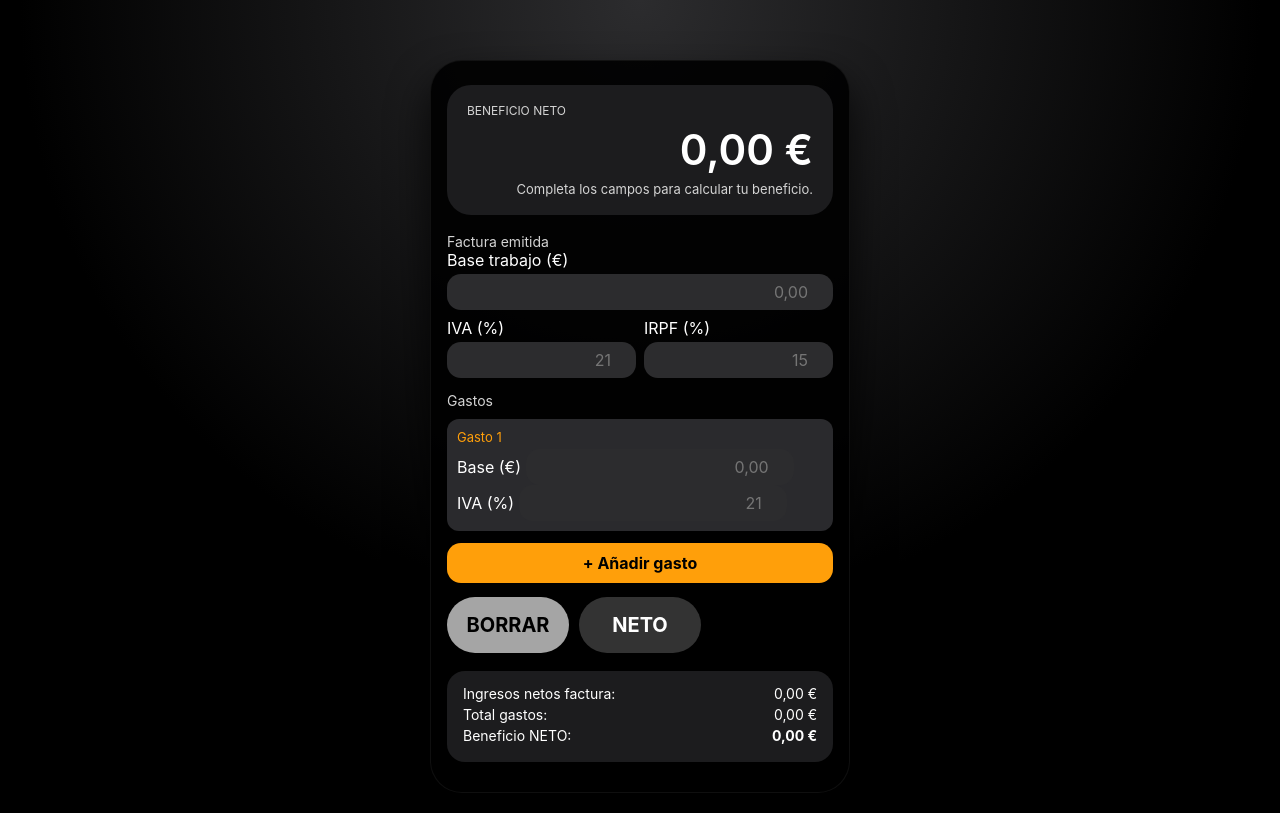
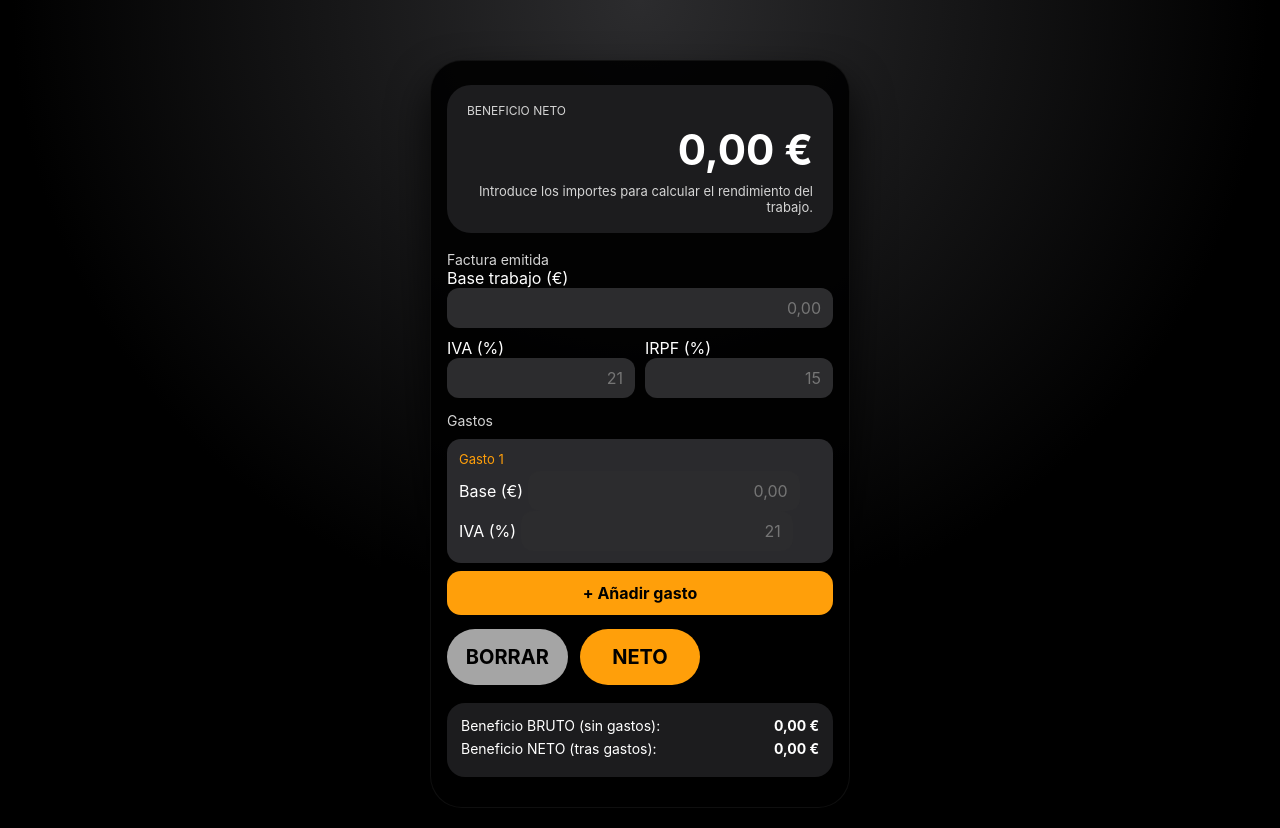
Before and after one commit to PedroGuillermoCaravaca/calculadora-autonomos, a plain HTML site: page index.html in a window 1280 px wide. Both pictures are taken after a click on the button "BORRAR". Drawn offline with Linux system fonts and the light colour scheme.

Commit message:
Refactor styles and update HTML structure

```diff
--- a/index.html
+++ b/index.html
@@ -10,9 +10,9 @@
       --bg-screen: #1c1c1e;
       --text-main: #ffffff;
       --text-muted: #d4d4d4;
-      --bg-key-dark: #333333;
-      --bg-key-light: #a5a5a5;
-      --bg-key-accent: #ff9f0a;
+      --btn-light: #a5a5a5;
+      --btn-dark: #333333;
+      --btn-accent: #ff9f0a;
     }
 
     * {
@@ -40,31 +40,26 @@
       border: 1px solid rgba(255,255,255,0.06);
     }
 
+    /* Pantalla */
     .screen {
       background: var(--bg-screen);
       border-radius: 24px;
       padding: 18px 20px;
       margin-bottom: 18px;
-      min-height: 130px;
-      display: flex;
-      flex-direction: column;
-      justify-content: space-between;
     }
-
     .screen-title {
       font-size: 12px;
       color: var(--text-muted);
+      margin-bottom: 6px;
       text-transform: uppercase;
-      margin-bottom: 6px;
     }
-
     .screen-main {
       text-align: right;
       font-size: 42px;
-      font-weight: 600;
+      font-weight: bold;
       color: white;
+      margin-bottom: 8px;
     }
-
     .screen-sub {
       text-align: right;
       font-size: 13px;
@@ -72,33 +67,32 @@
       white-space: pre-line;
     }
 
+    /* Etiquetas */
     .section-title {
       font-size: 14px;
       color: var(--text-muted);
       margin-top: 14px;
     }
 
+    /* Inputs */
     .inputs {
       display: grid;
       grid-template-columns: repeat(4, 1fr);
-      gap: 8px;
-      margin-bottom: 10px;
+      gap: 10px;
     }
-
     .input-block {
       grid-column: span 2;
       display: flex;
       flex-direction: column;
-      gap: 4px;
     }
-
     .input-block.full {
       grid-column: span 4;
     }
 
-    input[type="number"] {
-      padding: 8px 10px;
-      border-radius: 14px;
+    input[type="number"],
+    input[type="text"] {
+      padding: 10px 12px;
+      border-radius: 12px;
       border: none;
       background: #2c2c2e;
       color: white;
@@ -106,108 +100,99 @@
       text-align: right;
     }
 
+    /* Gastos dinámicos */
     .dynamic-gasto {
-      margin: 10px 0 6px 0;
-      padding: 10px;
       background: #2a2a2d;
-      border-radius: 12px;
+      padding: 12px;
+      border-radius: 14px;
+      margin-top: 10px;
     }
-
     .dynamic-gasto-title {
+      color: var(--btn-accent);
       font-size: 13px;
       margin-bottom: 4px;
-      color: #ff9f0a;
     }
 
     .add-btn {
       width: 100%;
-      background: #ff9f0a;
+      background: var(--btn-accent);
       color: black;
-      padding: 10px 0;
-      margin-top: 6px;
+      padding: 12px 0;
       border-radius: 14px;
-      text-align: center;
-      font-weight: bold;
-      cursor: pointer;
       border: none;
       font-size: 16px;
+      font-weight: bold;
+      margin-top: 8px;
+      cursor: pointer;
     }
 
+    /* Botones */
     .keypad-row {
       display: grid;
-      grid-template-columns: repeat(3,1fr);
-      gap: 10px;
+      grid-template-columns: repeat(3, 1fr);
+      gap: 12px;
       margin-top: 14px;
     }
 
     .btn {
+      padding: 16px 0;
+      border-radius: 999px;
       border: none;
-      border-radius: 999px;
-      padding: 16px 0;
       font-size: 20px;
+      font-weight: bold;
       cursor: pointer;
-      color: white;
-      font-weight: bold;
     }
+    .btn-light { background: var(--btn-light); color: black; }
+    .btn-accent { background: var(--btn-accent); color: black; }
 
-    .btn-light {
-      background: var(--bg-key-light);
-      color: black;
-    }
-
-    .btn-dark {
-      background: var(--bg-key-dark);
-    }
-
+    /* Resumen */
     .summary {
+      background: #1c1c1e;
+      padding: 14px;
+      border-radius: 18px;
       margin-top: 18px;
-      padding: 14px 16px;
-      background: #1c1c1e;
-      border-radius: 18px;
       font-size: 14px;
     }
-
     .summary-row {
       display: flex;
       justify-content: space-between;
-      margin-bottom: 4px;
+      margin-bottom: 6px;
     }
-
     .strong span:last-child {
       font-weight: bold;
     }
   </style>
 </head>
+
 <body>
   <div class="calculator">
 
     <!-- Pantalla -->
     <div class="screen">
-      <div>
-        <div class="screen-title">Beneficio NETO</div>
-        <div id="screenMain" class="screen-main">0,00 €</div>
-      </div>
+      <div class="screen-title">Beneficio NETO</div>
+      <div id="screenMain" class="screen-main">0,00 €</div>
       <div id="screenSub" class="screen-sub">
-Completa los campos para calcular tu beneficio real como autónomo.
+Introduce los importes para calcular el rendimiento del trabajo.
       </div>
     </div>
 
     <!-- FACTURA -->
     <div class="section-title">Factura emitida</div>
+
     <div class="inputs">
       <div class="input-block full">
         <label>Base trabajo (€)</label>
-        <input type="number" id="baseTrabajo" placeholder="0,00" />
+        <input type="text" inputmode="decimal" pattern="[0-9]*" id="baseTrabajo" placeholder="0,00" />
       </div>
 
       <div class="input-block">
         <label>IVA (%)</label>
-        <input type="number" id="ivaTrabajo" placeholder="21" />
+        <input type="text" inputmode="decimal" pattern="[0-9]*" id="ivaTrabajo" placeholder="21" />
       </div>
 
       <div class="input-block">
         <label>IRPF (%)</label>
-        <input type="number" id="irpfTrabajo" placeholder="15" />
+        <input type="text" inputmode="decimal" pattern="[0-9]*" id="irpfTrabajo" placeholder="15" />
       </div>
     </div>
 
@@ -218,24 +203,23 @@ Completa los campos para calcular tu beneficio real como autónomo.
 
     <button class="add-btn" id="addGastoBtn">+ Añadir gasto</button>
 
-    <!-- BOTONES -->
+    <!-- Botones -->
     <div class="keypad-row">
       <button class="btn btn-light" id="btnLimpiar">BORRAR</button>
-      <button class="btn btn-dark" id="btnCalcular">NETO</button>
+      <button class="btn btn-accent" id="btnCalcular">NETO</button>
     </div>
 
-    <!-- RESUMEN -->
+    <!-- Resumen -->
     <div class="summary">
-      <div class="summary-row"><span>Ingresos netos factura:</span> <span id="resIngresos">0,00 €</span></div>
-      <div class="summary-row"><span>Total gastos:</span> <span id="resGastosTotales">0,00 €</span></div>
-      <div class="summary-row strong"><span>Beneficio NETO:</span> <span id="resBeneficio">0,00 €</span></div>
+      <div class="summary-row strong"><span>Beneficio BRUTO (sin gastos):</span> <span id="resBruto">0,00 €</span></div>
+      <div class="summary-row strong"><span>Beneficio NETO (tras gastos):</span> <span id="resNeto">0,00 €</span></div>
     </div>
 
   </div>
 
 <script>
 function toNumber(v) { return parseFloat(v.replace(",", ".")) || 0; }
-function euro(v) { return v.toLocaleString("es-ES", { minimumFractionDigits: 2 }) + " €"; }
+function euro(v) { return v.toLocaleString("es-ES",{minimumFractionDigits:2})+" €"; }
 
 let gastoIndex = 0;
 
@@ -245,22 +229,19 @@ function addGasto() {
 
   const div = document.createElement("div");
   div.className = "dynamic-gasto";
-  div.dataset.index = gastoIndex;
-
   div.innerHTML = `
     <div class="dynamic-gasto-title">Gasto ${gastoIndex}</div>
     <label>Base (€)</label>
-    <input type="number" class="gasto-base" placeholder="0,00">
-
+    <input type="text" inputmode="decimal" pattern="[0-9]*" class="gasto-base" placeholder="0,00">
     <label>IVA (%)</label>
-    <input type="number" class="gasto-iva" placeholder="21">
+    <input type="text" inputmode="decimal" pattern="[0-9]*" class="gasto-iva" placeholder="21">
   `;
 
-  document.getElementById("gastosContainer").appendChild(div);
+  gastosContainer.appendChild(div);
 }
 
-document.getElementById("addGastoBtn").onclick = addGasto;
-addGasto(); // añade uno por defecto
+addGasto();
+addGastoBtn.onclick = addGasto;
 
 // Cálculo principal
 function calcular() {
@@ -268,49 +249,44 @@ function calcular() {
   const iva = toNumber(ivaTrabajo.value);
   const irpf = toNumber(irpfTrabajo.value);
 
-  const ivaImporte = base * (iva / 100);
-  const irpfImporte = base * (irpf / 100);
+  const ingresosBrutos = base + base*(iva/100) - base*(irpf/100);
 
-  const ingresos = base + ivaImporte - irpfImporte;
-
-  // Calcular todos los gastos dinámicos
-  let gastosTotales = 0;
+  let gastos = 0;
   document.querySelectorAll(".dynamic-gasto").forEach(g => {
-    const baseG = toNumber(g.querySelector(".gasto-base").value);
-    const ivaG = toNumber(g.querySelector(".gasto-iva").value);
-    gastosTotales += baseG + baseG * (ivaG / 100);
+    const b = toNumber(g.querySelector(".gasto-base").value);
+    const i = toNumber(g.querySelector(".gasto-iva").value);
+    gastos += b + b*(i/100);
   });
 
-  const beneficio = ingresos - gastosTotales;
+  const beneficioBruto = ingresosBrutos;
+  const beneficioNeto = ingresosBrutos - gastos;
 
-  // Actualizar pantalla
-  screenMain.textContent = euro(beneficio);
+  screenMain.textContent = euro(beneficioNeto);
   screenSub.textContent =
-    "Ingresos factura: " + euro(ingresos) +
-    "\nGastos totales: " + euro(gastosTotales);
+      "Beneficio bruto: " + euro(beneficioBruto) +
+      "\nGastos totales: " + euro(gastos);
 
-  resIngresos.textContent = euro(ingresos);
-  resGastosTotales.textContent = euro(gastosTotales);
-  resBeneficio.textContent = euro(beneficio);
+  resBruto.textContent = euro(beneficioBruto);
+  resNeto.textContent = euro(beneficioNeto);
 }
 
 btnCalcular.onclick = calcular;
 
-// Borrar todo
+// Reset
 btnLimpiar.onclick = () => {
   baseTrabajo.value = "";
   ivaTrabajo.value = "";
   irpfTrabajo.value = "";
 
-  document.getElementById("gastosContainer").innerHTML = "";
+  gastosContainer.innerHTML = "";
   gastoIndex = 0;
   addGasto();
 
   screenMain.textContent = "0,00 €";
-  screenSub.textContent = "Completa los campos para calcular tu beneficio.";
-  resIngresos.textContent = "0,00 €";
-  resGastosTotales.textContent = "0,00 €";
-  resBeneficio.textContent = "0,00 €";
+  screenSub.textContent = "Introduce los importes para calcular el rendimiento del trabajo.";
+
+  resBruto.textContent = "0,00 €";
+  resNeto.textContent = "0,00 €";
 };
 </script>
 
```
